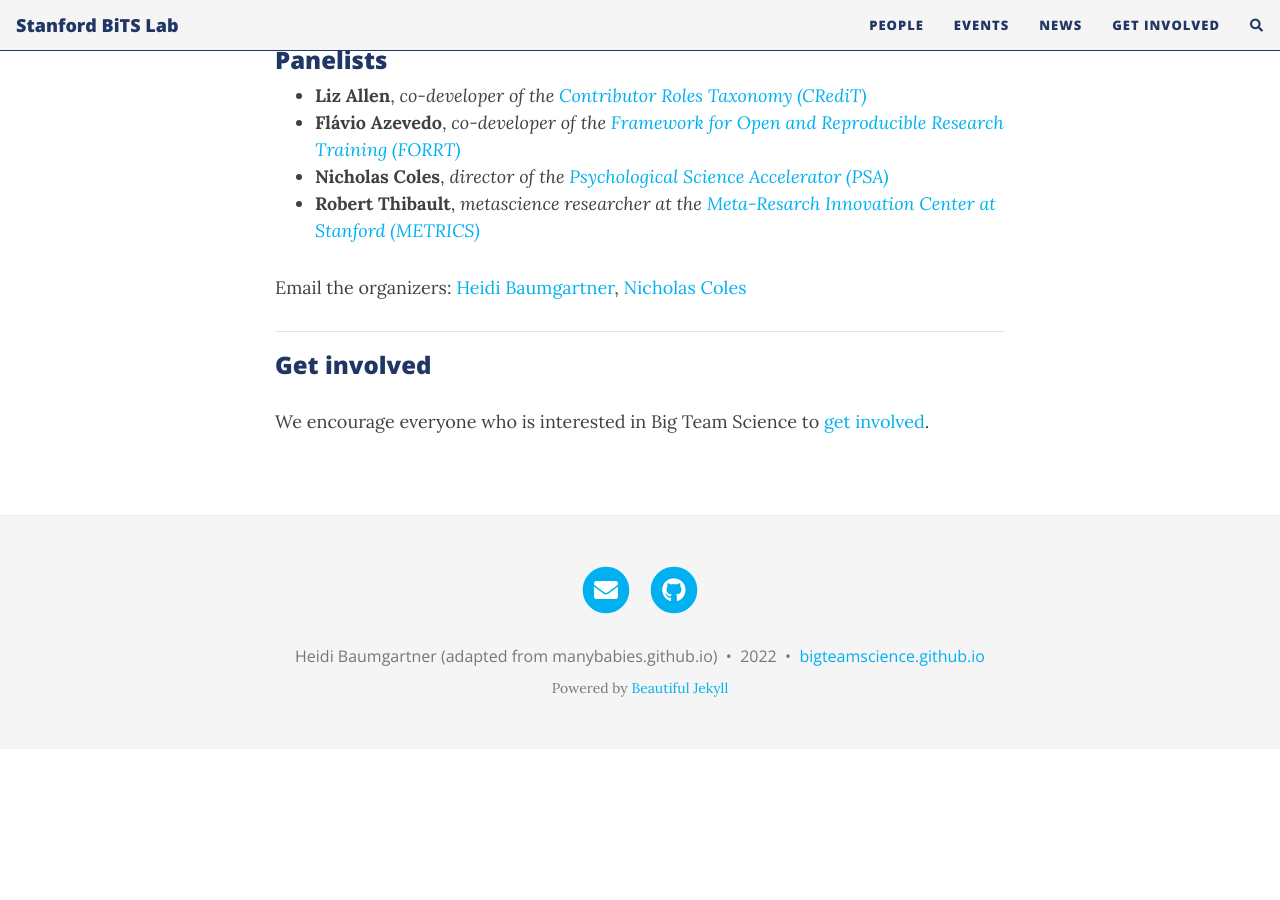
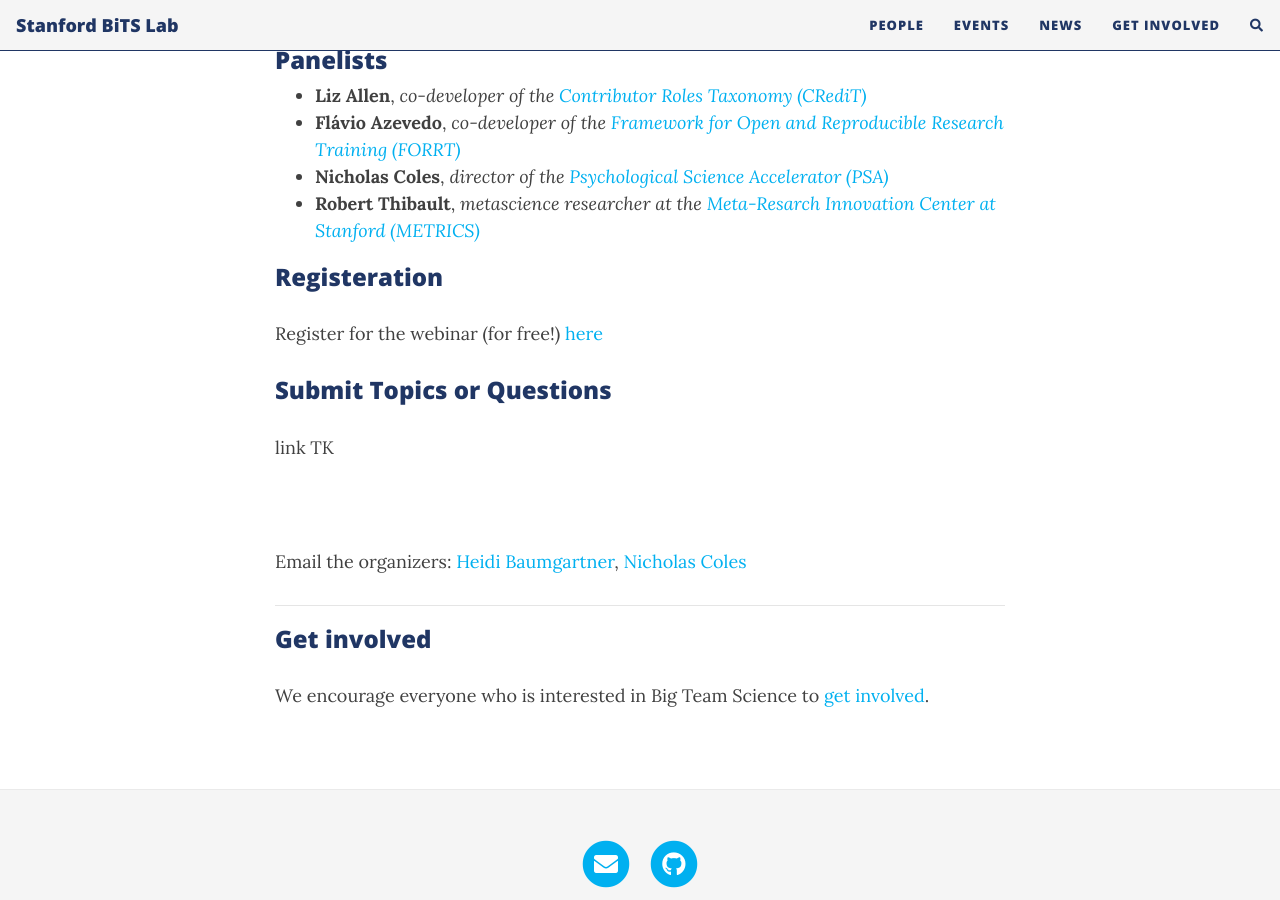
Before and after one commit to heidibaum/bigteamsciencelab.github.io, a Jekyll site: the page built from events.md, in a window 1280 px wide and 900 px high, scrolled down 1058 px. Built offline with Jekyll 4.4.1, drawn with Linux system fonts in a browser that asks for light colours; nearby versions of some CDN libraries; comment, search, counter and statistics services are not loaded; before the commit the page ends 1807 px from its top, so only the background shows below that.

Commit message:
Update events.md

```diff
--- a/events.md
+++ b/events.md
@@ -19,6 +19,18 @@
 * **Nicholas Coles**, *director of the [Psychological Science Accelerator (PSA)](https://psysciacc.org/)*
 * **Robert Thibault**, *metascience researcher at the [Meta-Resarch Innovation Center at Stanford (METRICS)](https://metrics.stanford.edu/)*
 
+
+### Registeration
+
+Register for the webinar (for free!) [here](https://stanford.zoom.us/webinar/register/WN_ulIv4RL6ReKuSo4vf90a8g)
+
+
+### Submit Topics or Questions
+
+link TK
+
+<br>
+
 Email the organizers: [Heidi Baumgartner](mailto:heidib@stanford.edu), [Nicholas Coles](ncoles@stanford.edu)
 
 ***
```
